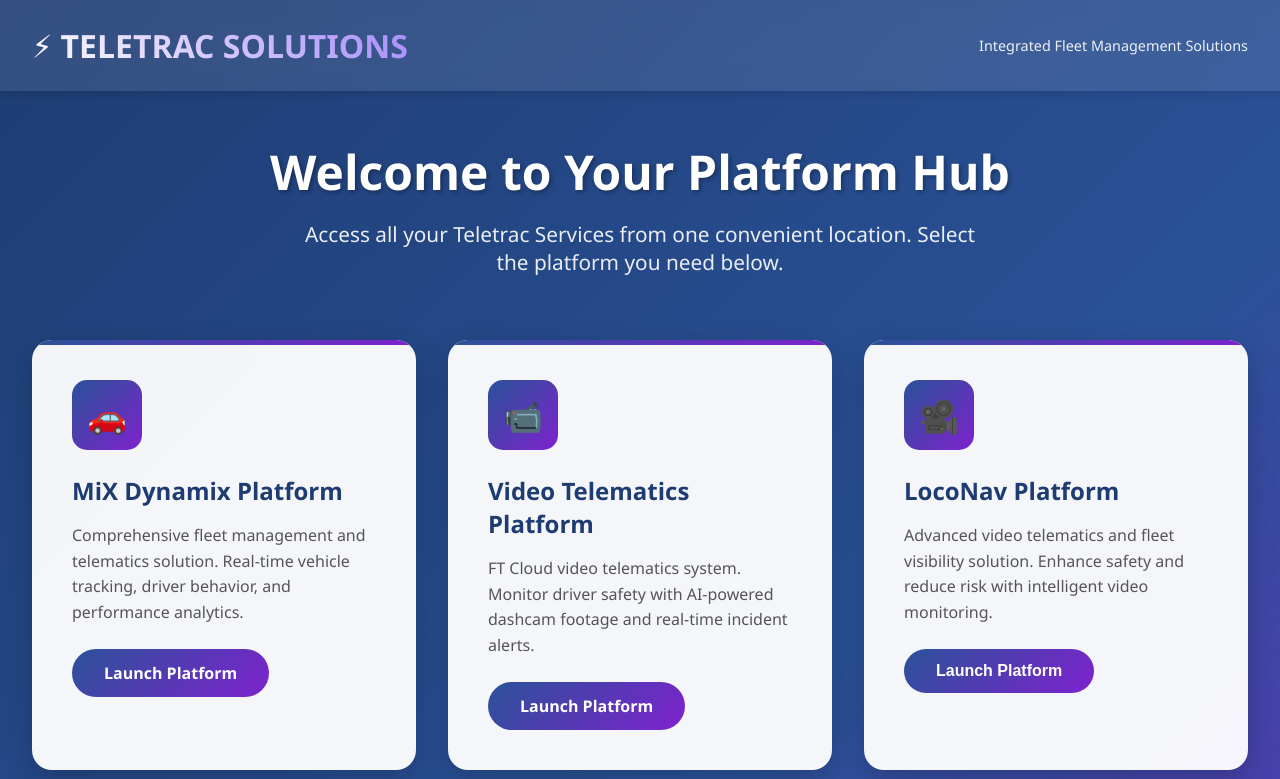
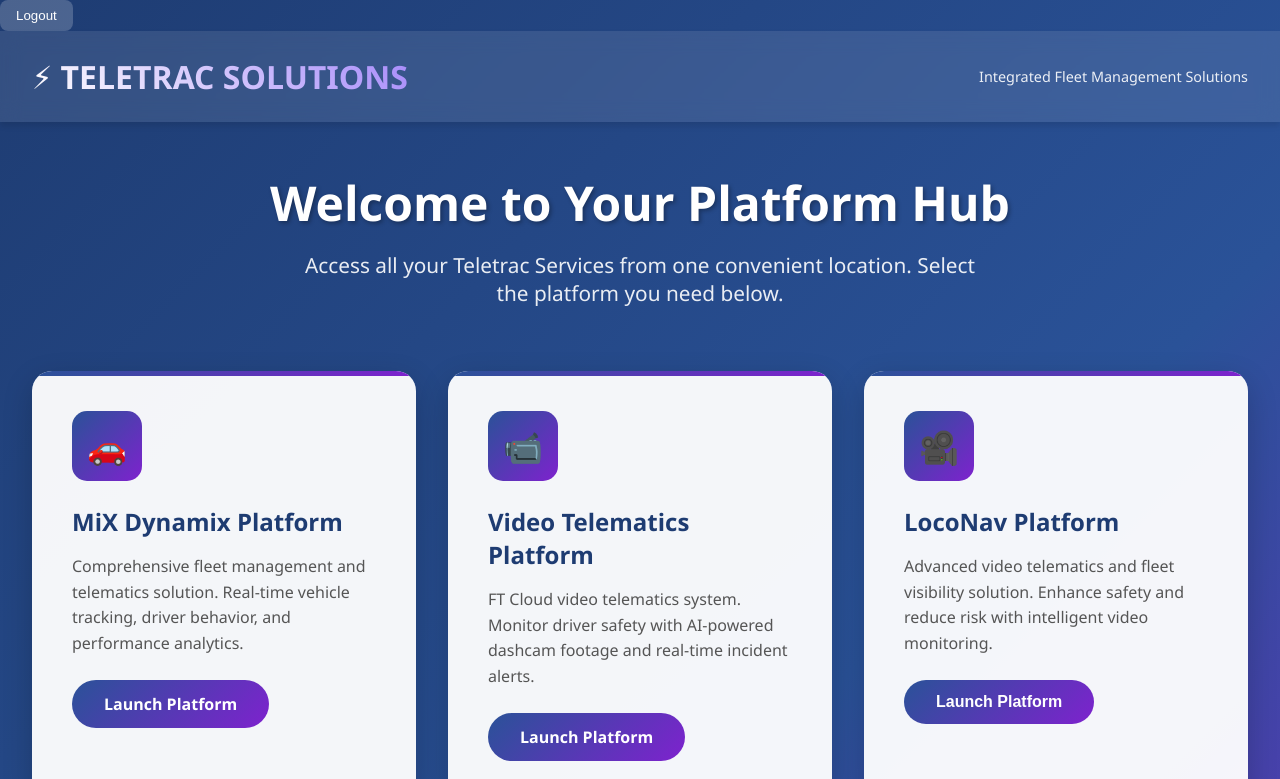
Before and after one commit to KelvinKijazi/Teletrac-Platform, a plain HTML site: page index.html in a window 1280 px wide. Shown: the top 779 px of the page. Drawn offline with Linux system fonts and the light colour scheme; sample sign-in values are in the browser's storage.

Commit message:
Update index.html

```diff
--- a/index.html
+++ b/index.html
@@ -8,6 +8,9 @@
     window.location.href = 'login.html';
   }
 </script>
+    <button onclick="handleLogout()" style="background: rgba(255,255,255,0.2); border:none; color:#fff; padding:0.5rem 1rem; border-radius:8px; cursor:pointer;">
+  Logout
+</button>
 
     <meta charset="UTF-8">
     <meta name="viewport" content="width=device-width, initial-scale=1.0">
@@ -326,5 +329,12 @@
 
         cards.forEach(card => observer.observe(card));
     </script>
+    <script>
+  function handleLogout() {
+    localStorage.removeItem('loggedInUser');
+    window.location.href = 'login.html';
+  }
+</script>
+
 </body>
 </html>
```
